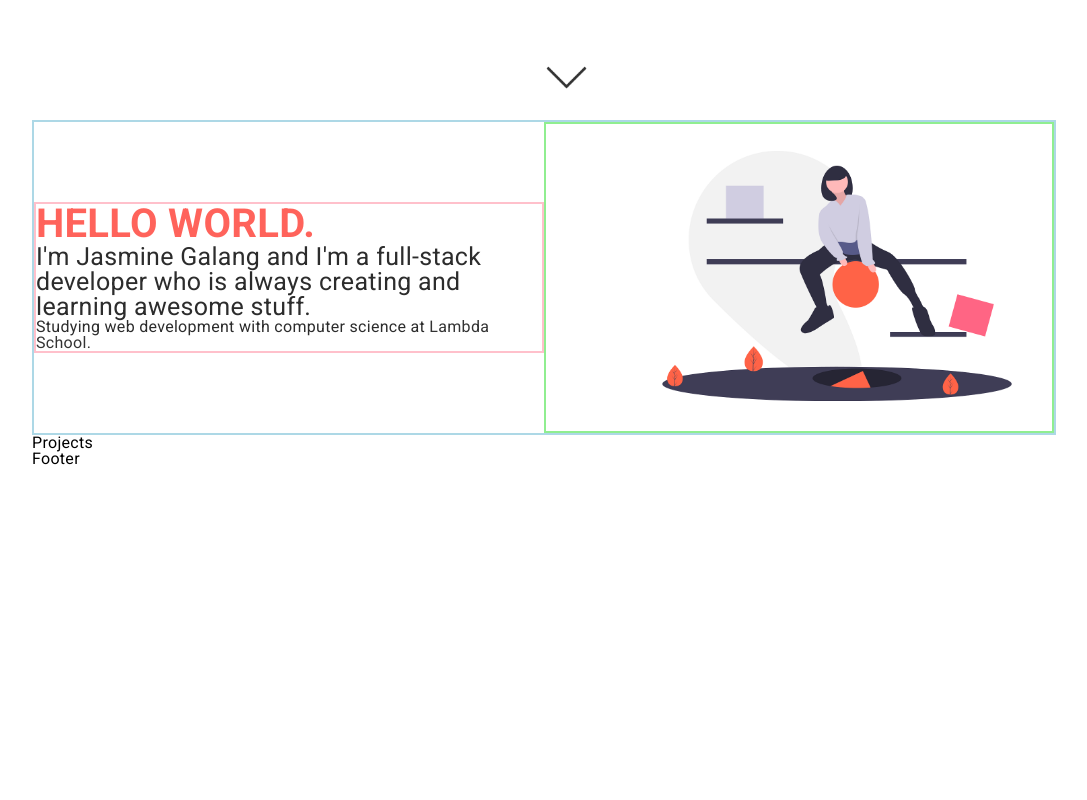
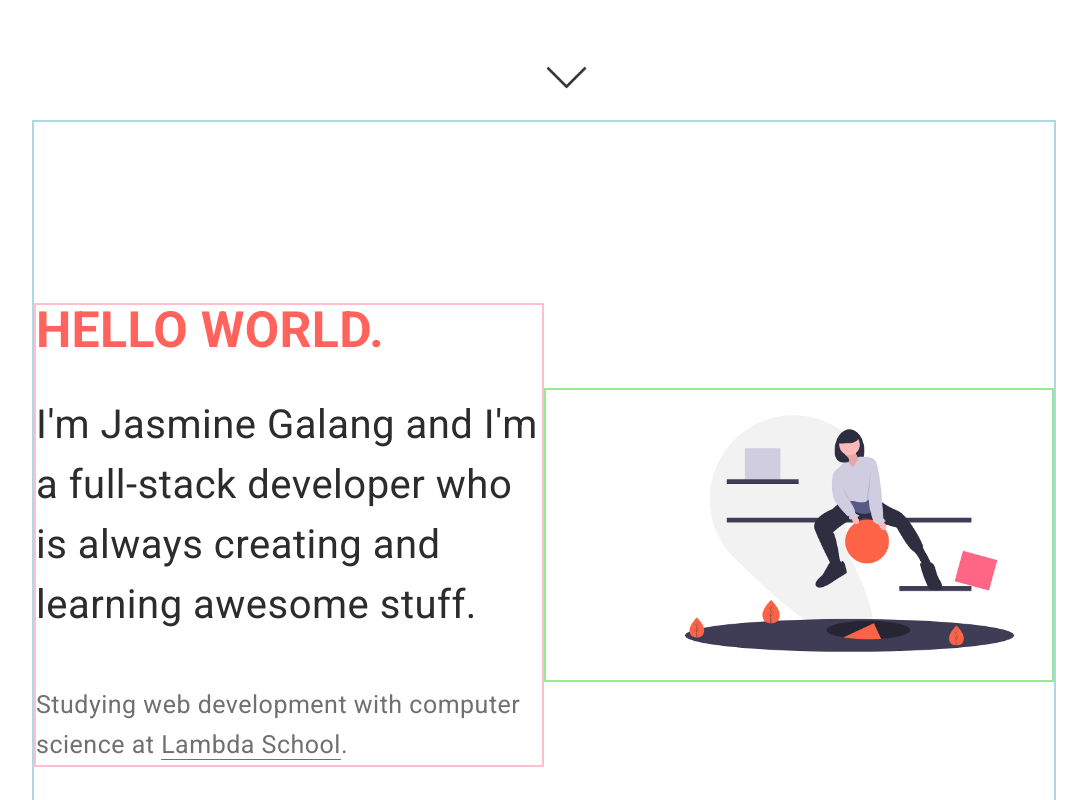
Before and after one commit to jsmndev/jsmn.dev, a React (Create React App) app: page / in a window 1280 px wide. Shown: the part 680-1480 px from the top of the page, without its empty margins (96-1183 px from the left). Before the commit the page ends 1148 px from the top, so only its background shows below. Built offline with nearby package versions, Linux system fonts and the light colour scheme.

Commit message:
Finished about section

```diff
--- a/src/_components/About/About.style.js
+++ b/src/_components/About/About.style.js
@@ -9,6 +9,8 @@ import {
 export const AboutContainer = styled.section`
   border: 2px solid lightblue;
   ${flex("space-between", "center")}
+  height: 100vh;
+  padding-top: 3rem;
 `;
 
 export const AboutHeadline = styled.div`
@@ -16,7 +18,8 @@ export const AboutHeadline = styled.div`
   width: 50%;
 
   h1 {
-    font-size: 4rem;
+    margin-bottom: 4rem;
+    font-size: 5rem;
     font-weight: 700;
     color: ${redRegular};
     text-transform: uppercase;
@@ -24,10 +27,30 @@ export const AboutHeadline = styled.div`
 
   p {
     color: ${blackRegular};
+    letter-spacing: 0.05rem;
   }
 
   .main-headline {
+    margin-bottom: 5rem;
+    font-size: 4rem;
+    line-height: 6rem;
+  }
+
+  .secondary-headline {
     font-size: 2.5rem;
+    line-height: 4rem;
+    color: ${blackLight};
+
+    a {
+      border-bottom: 0.1rem solid ${blackLight};
+      color: ${blackLight};
+      transition: 150ms ease-in;
+
+      &:hover {
+        border-bottom: 0.1rem solid ${redRegular};
+        color: ${redRegular};
+      }
+    }
   }
 `;
 
@@ -37,7 +60,7 @@ export const AboutImage = styled.div`
   text-align: right;
 
   img {
-    width: 85%;
+    width: 80%;
     height: auto;
   }
 `;
--- a/src/_components/Navbar/Navbar.style.js
+++ b/src/_components/Navbar/Navbar.style.js
@@ -12,6 +12,7 @@ export const NavContainer = styled.div`
   position: fixed;
   top: 0;
   left: 0;
+  z-index: 1;
   background-color: ${whiteRegular};
   transition: 150ms ease-in;
 `;
```
